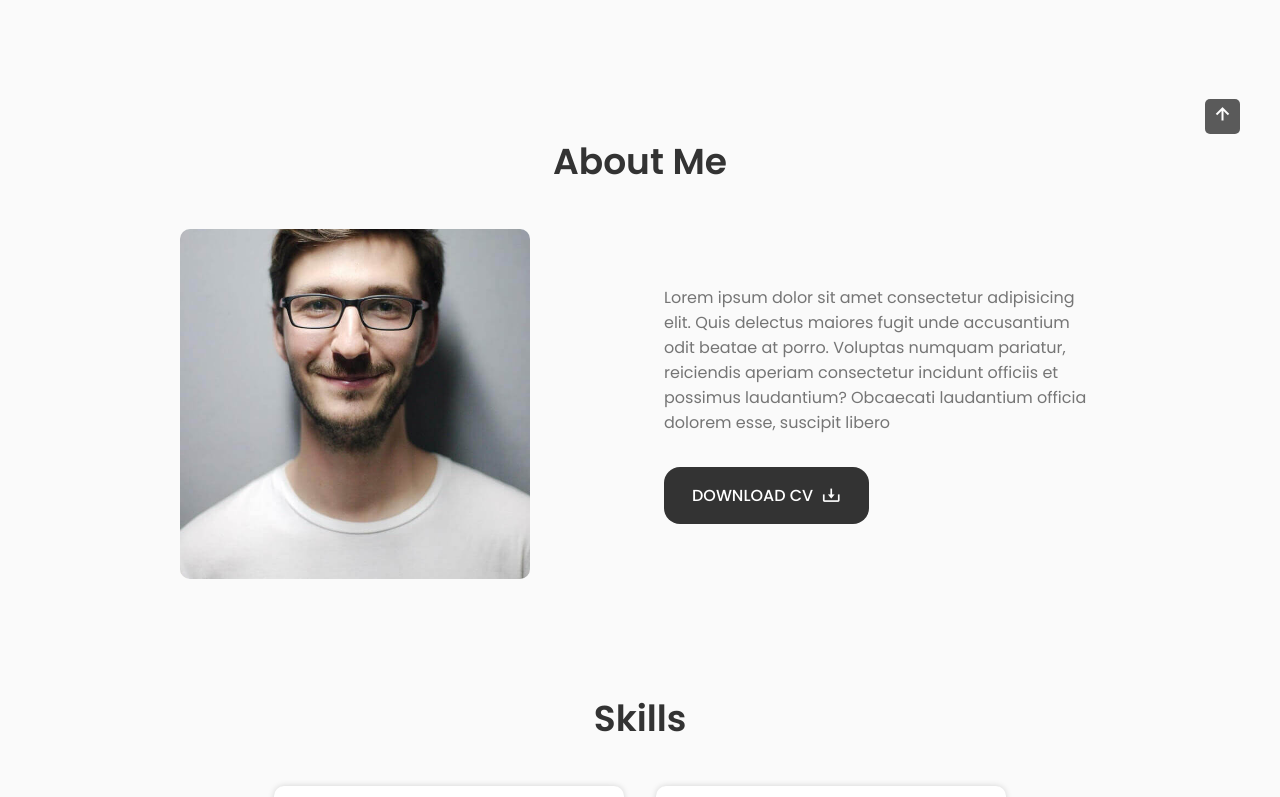
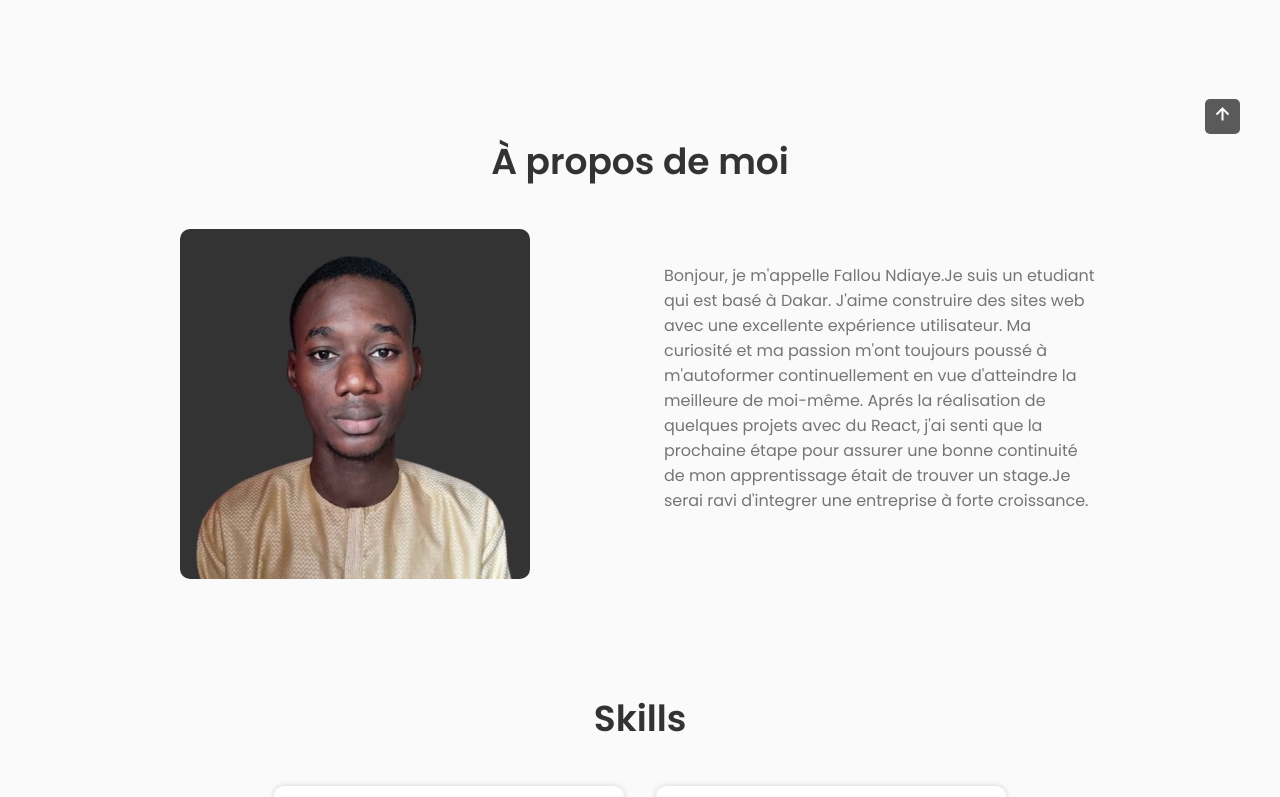
Before and after one commit to Fallou24/react-portfolio, a React (Create React App) app: page / in a window 1280 px wide. Shown: the part 746-1543 px from the top of the page. Built offline with nearby package versions, Linux system fonts and the light colour scheme.

Commit message:
Update About.jsx

```diff
--- a/src/components/about/About.jsx
+++ b/src/components/about/About.jsx
@@ -3,22 +3,22 @@ import "./about.scss";
 const About = () => {
   return (
     <div className="about section" id="about">
-      <h1 className="section__title">About Me</h1>
+      <h1 className="section__title">À propos de moi</h1>
       <div className="about__container container">
         <p className="about__img-bg">
-          <img src="/img/about.jpg" alt="" className="about__img" />
+          <img src="/img/img.png" alt="" className="about__img" />
         </p>
         <div className="about__info">
           <p className="about__desc">
-            Lorem ipsum dolor sit amet consectetur adipisicing elit. Quis
-            delectus maiores fugit unde accusantium odit beatae at porro.
-            Voluptas numquam pariatur, reiciendis aperiam consectetur incidunt
-            officiis et possimus laudantium? Obcaecati laudantium officia
-            dolorem esse, suscipit libero
+            Bonjour, je m'appelle Fallou Ndiaye.Je suis un etudiant qui est basé
+            à Dakar. J'aime construire des sites web avec une excellente
+            expérience utilisateur. Ma curiosité et ma passion m'ont toujours
+            poussé à m'autoformer continuellement en vue d'atteindre la
+            meilleure de moi-même. Aprés la réalisation de quelques projets avec
+            du React, j'ai senti que la prochaine étape pour assurer une bonne
+            continuité de mon apprentissage était de trouver un stage.Je serai
+            ravi d'integrer une entreprise à forte croissance.
           </p>
-          <button className="button">
-            Download cv <i className="bx bx-download"></i>
-          </button>
         </div>
       </div>
     </div>
--- a/src/components/about/about.scss
+++ b/src/components/about/about.scss
@@ -16,6 +16,7 @@
         height: 250px;
         object-fit: cover;
         border-radius: 10px;
+        background: var(--title-color);
         @include medium{
             height: 350px;
             width: 350px;
--- a/src/components/intro/Intro.jsx
+++ b/src/components/intro/Intro.jsx
@@ -40,7 +40,7 @@ const Intro = () => {
           <h1 className="intro__title">Fallou Ndiaye</h1>
           <h3>Etudiant en développement web</h3>
           <p className="intro__desc">
-            Je suis un passionné du codage qui se forme en autodidacte ,spécialisé
+            Je suis un passionné du codage qui se forme en autodidacte, spécialisé
             dans le développemnt front-end
           </p>
           <a className="button intro__btn" href="#contact">
```
